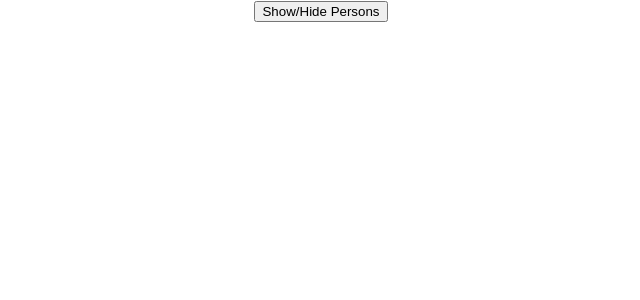
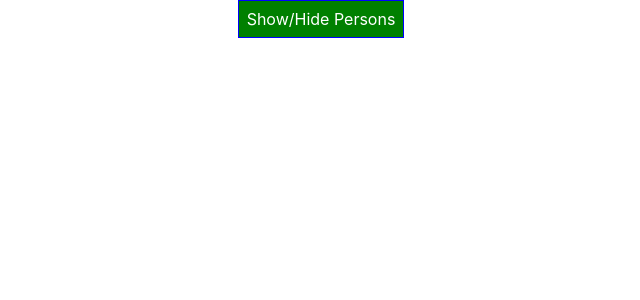
Before and after one commit to Gagandeep39/reactjs-styling-demo, a React (Create React App) app: page / in a window 1280 px wide. Shown: the top 300 px of the page, without its empty margins (319-959 px from the left). Built offline with nearby package versions, Linux system fonts and the light colour scheme.

Commit message:
Added Inline Button css

```diff
--- a/src/App.js
+++ b/src/App.js
@@ -49,6 +49,15 @@ function App() {
     setPersonState({ persons: persons });
   };
 
+  const style = {
+    backgroundColor: 'green',
+    color: 'white',
+    font: 'inherit',
+    border: '1px solid blue',
+    padding: '8px',
+    cursor: 'pointer'
+  }
+
   let personView = null;
   if(showHideState.buttonState) {
     personView =  (
@@ -66,11 +75,12 @@ function App() {
         })}
       </div>
     )
+    style.backgroundColor = 'red'
   } else personView = null;
 
   return (
     <div className='App'>
-      <button onClick={showHideButtonHandler}>Show/Hide Persons</button>
+      <button style={style} onClick={showHideButtonHandler}>Show/Hide Persons</button>
       {personView}
     </div>
   );
```
